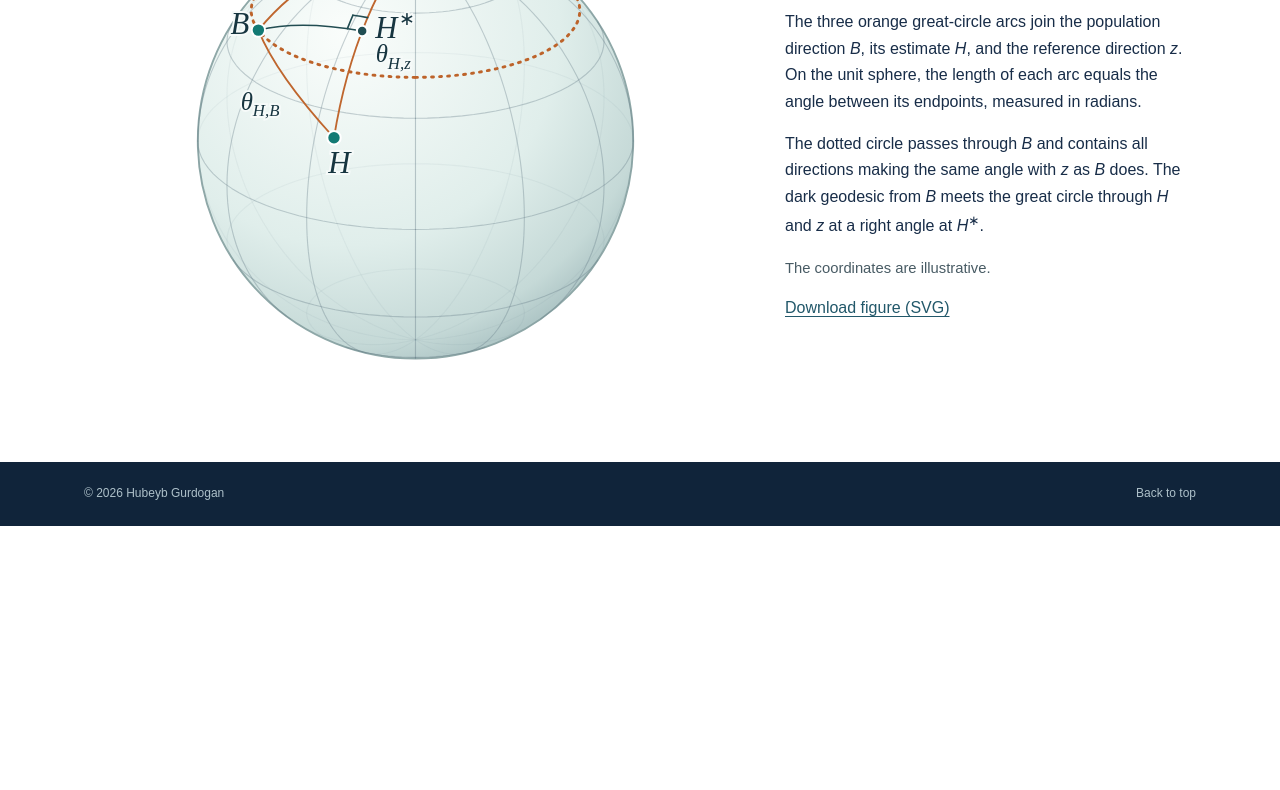
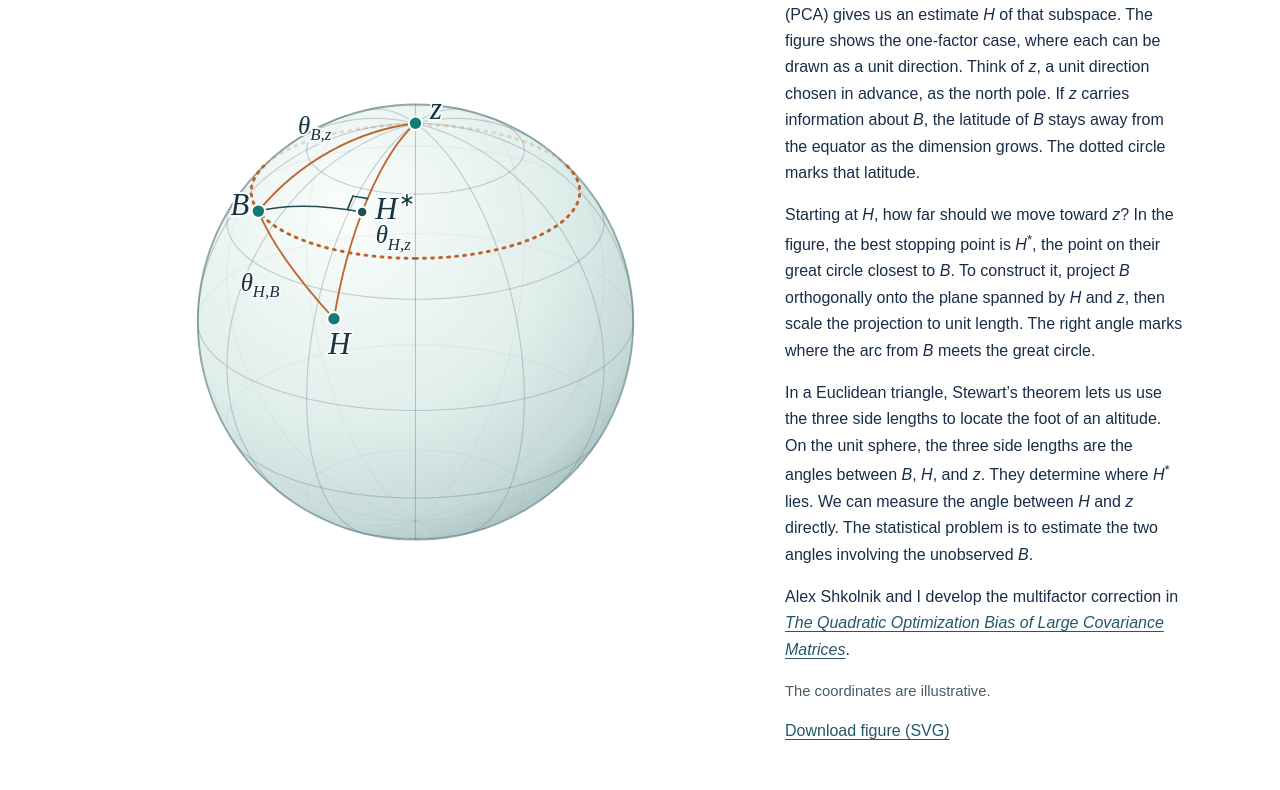
Before and after one commit to hgurdogan/hgurdogan.github.io, a plain HTML site: page geometry.html in a window 1280 px wide. Shown: the part 360-1150 px from the top of the page. Before the commit the page ends 886 px from the top, so only its background shows below. Drawn offline with Linux system fonts and the light colour scheme.

Commit message:
Explain the geometry of the PCA correction

```diff
--- a/geometry.html
+++ b/geometry.html
@@ -26,8 +26,10 @@
 
   <section class="geometry-notes">
     <h2>Reading the sphere</h2>
-    <p>The three orange great-circle arcs join the population direction <i>B</i>, its estimate <i>H</i>, and the reference direction <i>z</i>. On the unit sphere, the length of each arc equals the angle between its endpoints, measured in radians.</p>
-    <p>The dotted circle passes through <i>B</i> and contains all directions making the same angle with <i>z</i> as <i>B</i> does. The dark geodesic from <i>B</i> meets the great circle through <i>H</i> and <i>z</i> at a right angle at <i>H</i><sup>∗</sup>.</p>
+    <p>In a multifactor model, the population factor loadings span a subspace <i>B</i>. Principal component analysis (PCA) gives us an estimate <i>H</i> of that subspace. The figure shows the one-factor case, where each can be drawn as a unit direction. Think of <i>z</i>, a unit direction chosen in advance, as the north pole. If <i>z</i> carries information about <i>B</i>, the latitude of <i>B</i> stays away from the equator as the dimension grows. The dotted circle marks that latitude.</p>
+    <p>Starting at <i>H</i>, how far should we move toward <i>z</i>? In the figure, the best stopping point is <i>H</i><sup>*</sup>, the point on their great circle closest to <i>B</i>. To construct it, project <i>B</i> orthogonally onto the plane spanned by <i>H</i> and <i>z</i>, then scale the projection to unit length. The right angle marks where the arc from <i>B</i> meets the great circle.</p>
+    <p>In a Euclidean triangle, Stewart’s theorem lets us use the three side lengths to locate the foot of an altitude. On the unit sphere, the three side lengths are the angles between <i>B</i>, <i>H</i>, and <i>z</i>. They determine where <i>H</i><sup>*</sup> lies. We can measure the angle between <i>H</i> and <i>z</i> directly. The statistical problem is to estimate the two angles involving the unobserved <i>B</i>.</p>
+    <p>Alex Shkolnik and I develop the multifactor correction in <a href="https://arxiv.org/abs/2410.03053"><cite>The Quadratic Optimization Bias of Large Covariance Matrices</cite></a>.</p>
     <p class="geometry-caption">The coordinates are illustrative.</p>
   <p><a href="/geometry/eigenvector-geometry.svg" download="eigenvector-geometry.svg">Download figure (SVG)</a></p>
   </section></div>
```
